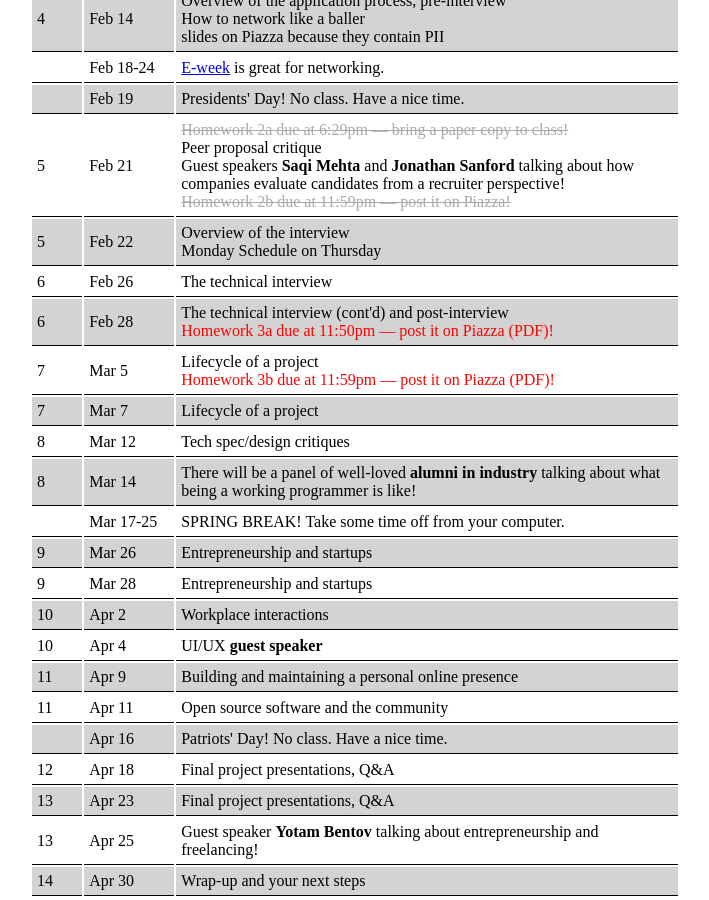
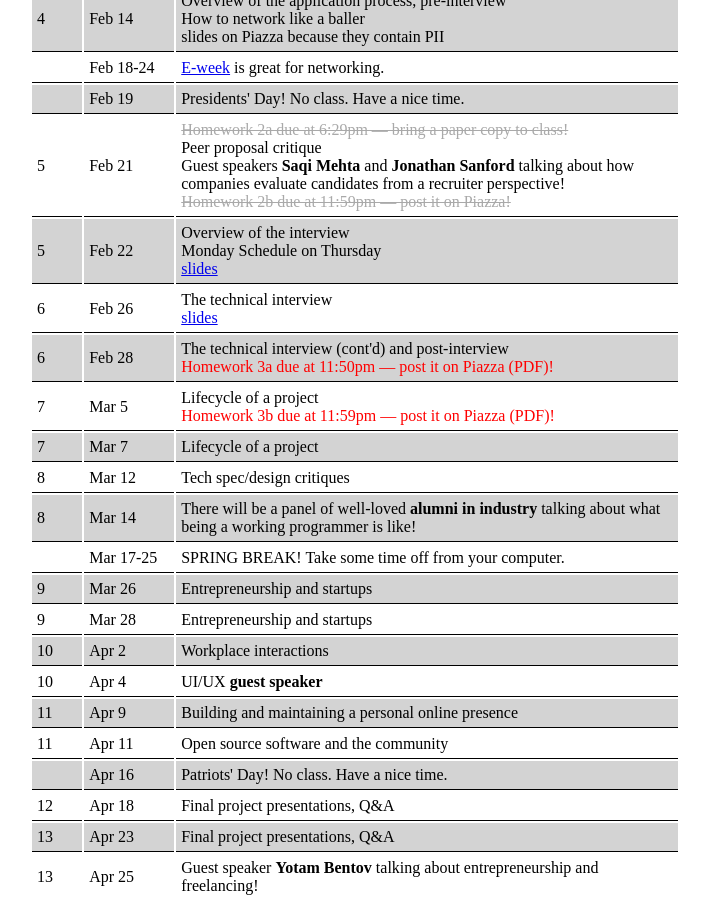
Before and after one commit to tekknolagi/excollege, a Jekyll site: the page built from syllabus.md, in a window 1280 px wide and 900 px high, scrolled down 1643 px. Shown: the whole window, without its empty margins (18-727 px from the left). Built offline with Jekyll 4.4.1, drawn with Linux system fonts in a browser that asks for light colours.

Commit message:
Add slides

```diff
--- a/syllabus.md
+++ b/syllabus.md
@@ -213,12 +213,18 @@ to add materials from past lectures.
             <td>Feb 22</td>
             <td>Overview of the interview
             <br />
-            Monday Schedule on Thursday</td>
+            Monday Schedule on Thursday
+            <br />
+            <a href="{{ site.baseurl }}/assets/day_10.pdf">slides</a>
+            </td>
         </tr>
         <tr>
             <td>6</td>
             <td>Feb 26</td>
-            <td>The technical interview</td>
+            <td>The technical interview
+            <br />
+            <a href="{{ site.baseurl }}/assets/day_11.pdf">slides</a>
+            </td>
         </tr>
         <tr>
             <td>6</td>
```
Also changed, not shown: 2 other files.
